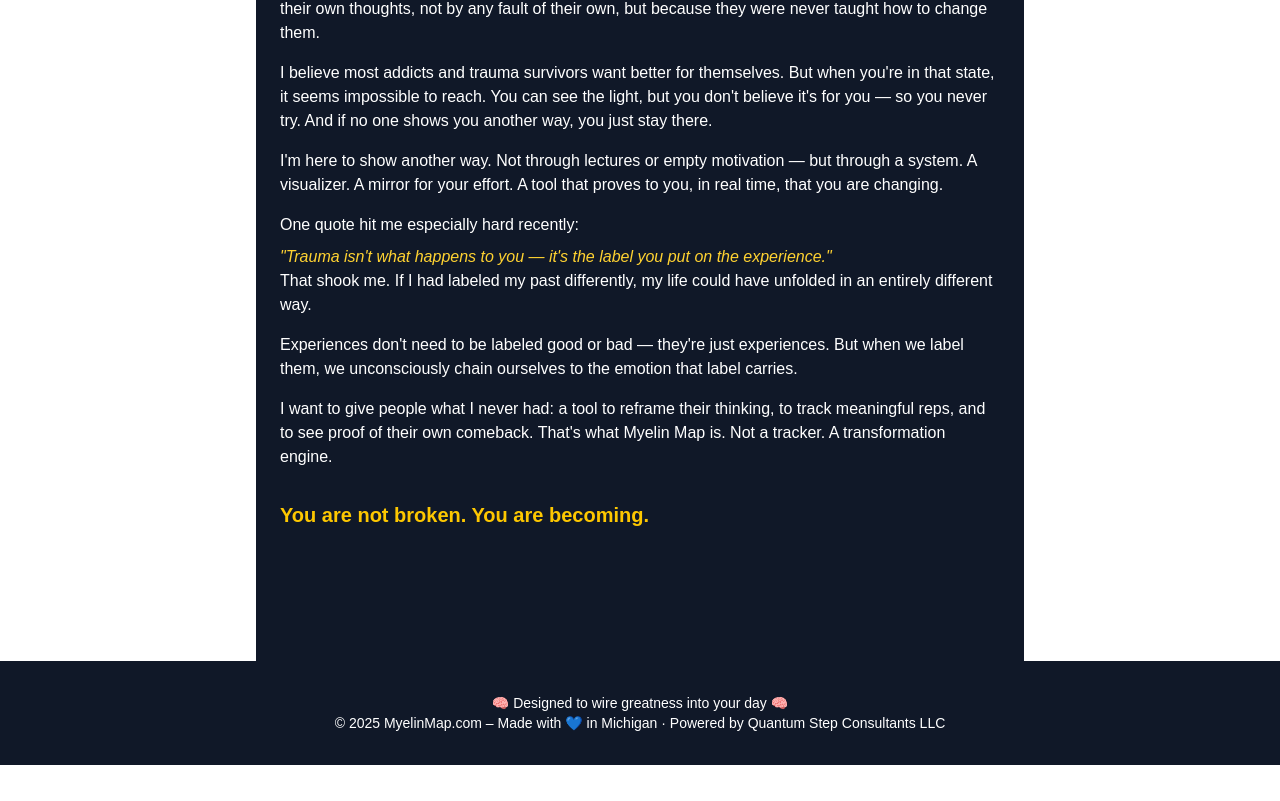
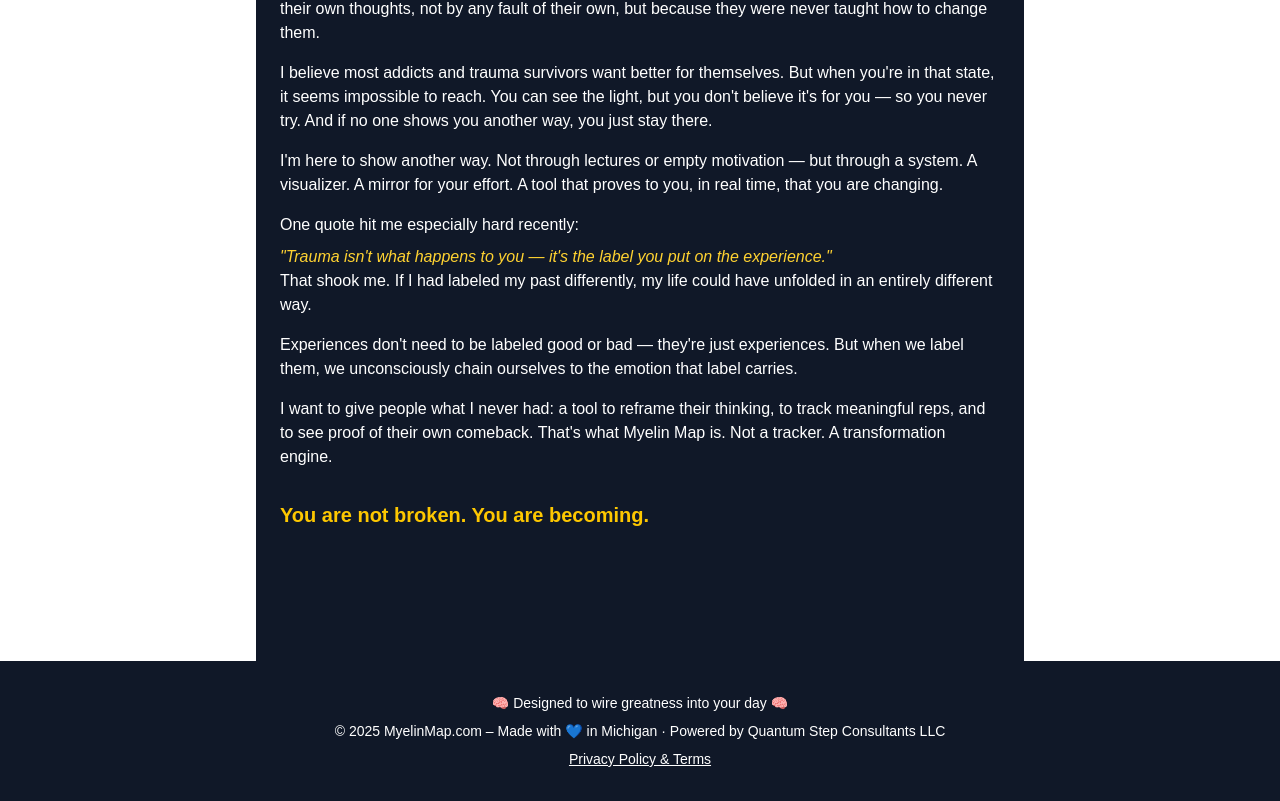
Before and after one commit to bl0ckchained/myelinmap, a Next.js app: page /founder in a window 1280 px wide. Shown: the part 383-1184 px from the top of the page. Before the commit the page ends 1148 px from the top, so only its background shows below. Built offline with nearby package versions, Linux system fonts and the light colour scheme.

Commit message:
added link to pricacy policy to home

```diff
--- a/components/Footer.tsx
+++ b/components/Footer.tsx
@@ -1,12 +1,19 @@
 'use client';
+
+import Link from 'next/link';
 
 export default function Footer() {
   return (
-    <footer className="text-center p-8 bg-gray-900 text-white text-sm">
+    <footer className="text-center p-8 bg-gray-900 text-white text-sm space-y-2">
       <p>🧠 Designed to wire greatness into your day 🧠</p>
       <p>
         © 2025 MyelinMap.com – Made with 💙 in Michigan · Powered by Quantum Step Consultants LLC
       </p>
+      <p>
+        <Link href="/PrivacyPolicies" className="underline hover:text-blue-300">
+          Privacy Policy & Terms
+        </Link>
+      </p>
     </footer>
   );
 }
```
